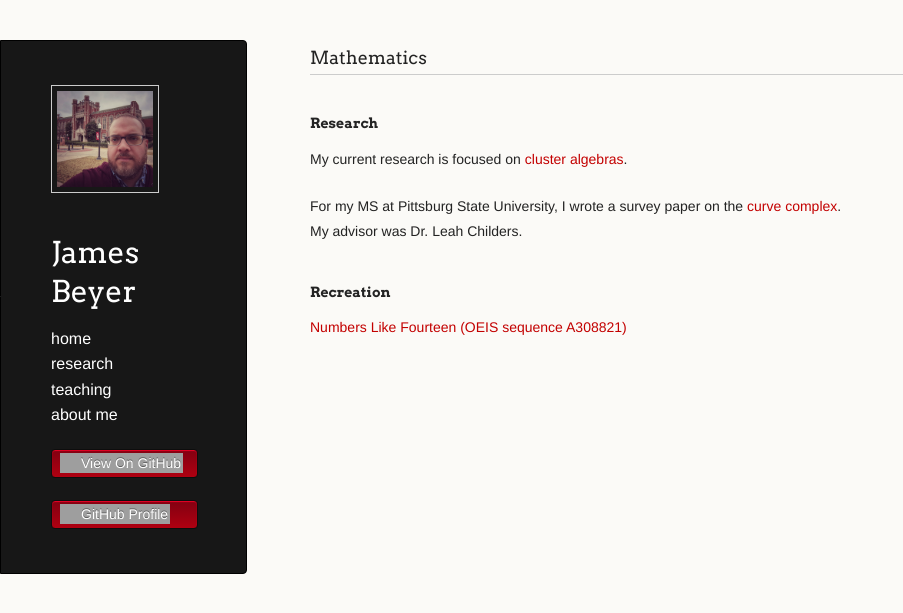
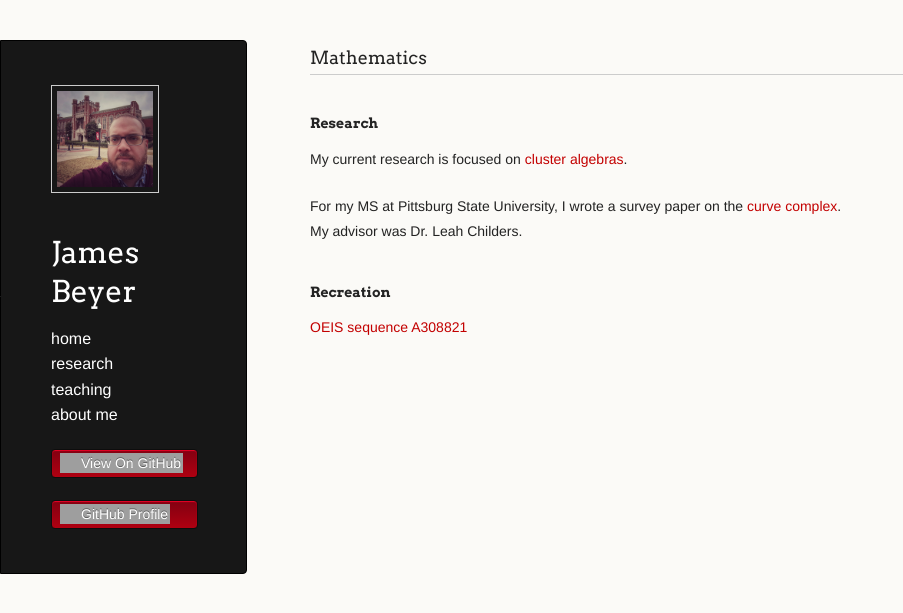
Before and after one commit to jebeyer/jebeyer.github.io, a Jekyll site: the page built from research.md, in a window 1280 px wide, cut to the strip 0-613 px from the top of the page. Shown: the whole strip, without its empty margins (0-903 px from the left). Built offline with Jekyll 4.4.1, drawn with Linux system fonts in a browser that asks for light colours; a script that is not in the unit is left out; our own code applies the rules of GitHub Pages for plain Markdown files; grey boxes are pictures that could not be loaded.

Commit message:
Update research.md

```diff
--- a/research.md
+++ b/research.md
@@ -12,4 +12,4 @@
 
 #### Recreation
 
-[Numbers Like Fourteen (OEIS sequence A308821)](./nlfourteen.html)
+[OEIS sequence A308821](https://oeis.org/A308821)
```
